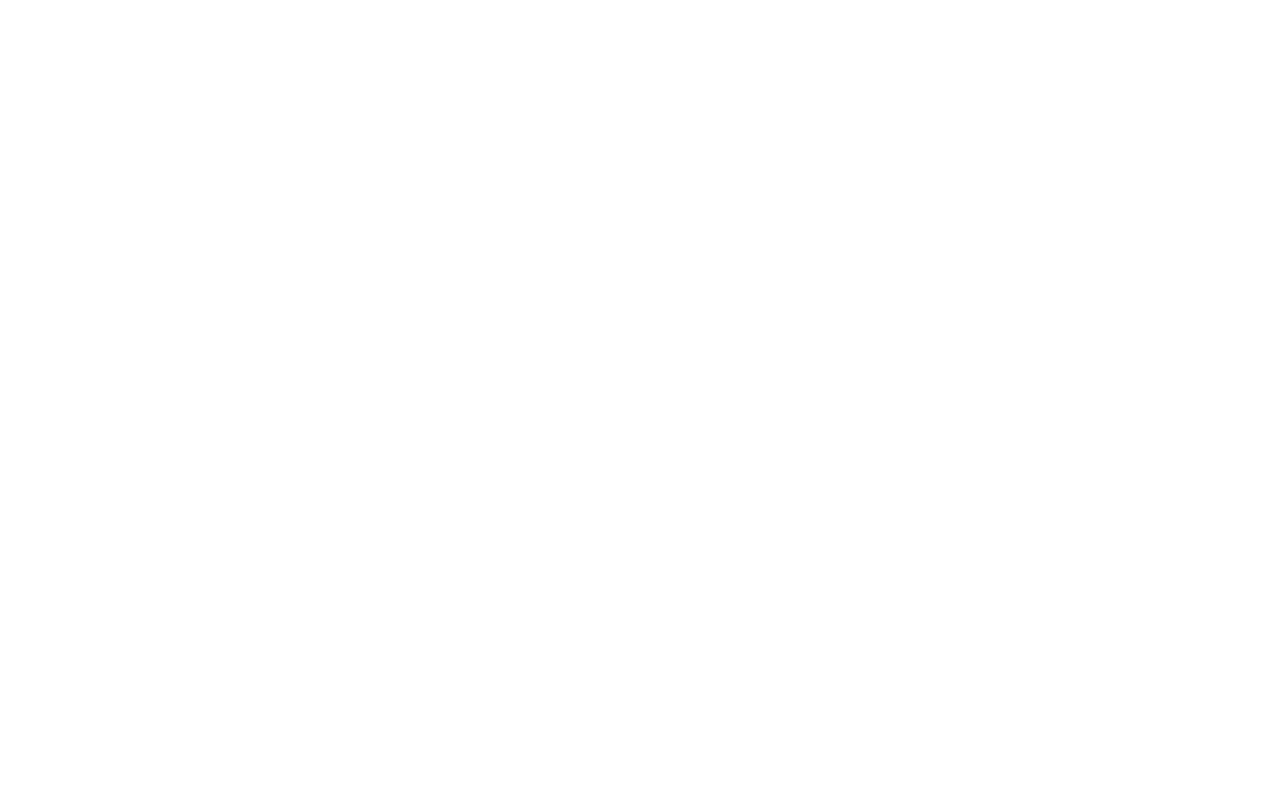
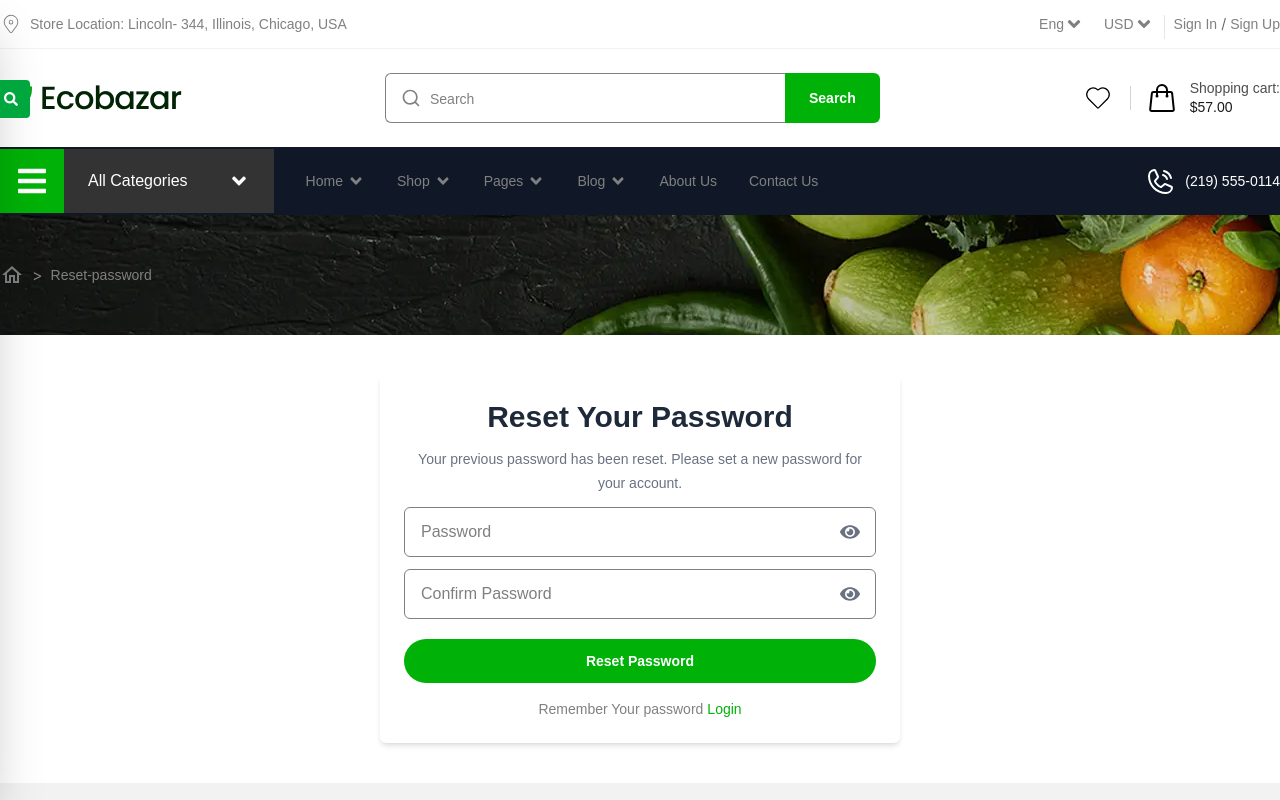
Before and after one commit to sagorcraft/Ecobazar, a React (Vite) app: page /reset-password in a window 1280 px wide. Before the commit this address had no page. Shown: the top 800 px of the page. Built offline with nearby package versions, Linux system fonts and the light colour scheme.

Commit message:
Reset password set

```diff
--- a/src/App.jsx
+++ b/src/App.jsx
@@ -4,6 +4,7 @@
 import Login from "./pages/Login";
 import MainLayouts from "./components/layouts/MainLayouts";
 import Forgot from "./pages/Forgot";
+import Reset from "./pages/Reset";
 
 function App() {
 
@@ -15,6 +16,7 @@
           <Route path="/registration" element={<Registration />} />
           <Route path="/login" element={<Login />} />
           <Route path="/forgot" element={<Forgot />} />
+          <Route path="/reset-password" element={<Reset />} />
         </Route>
       </Routes>
     </>
--- a/src/pages/Reset.jsx
+++ b/src/pages/Reset.jsx
@@ -1,8 +1,50 @@
-import React from 'react'
+import React, { useState } from 'react'
+import { Link } from 'react-router'
+import { FaEye } from "react-icons/fa";
+import { FaEyeSlash } from "react-icons/fa6";
 
 const Reset = () => {
+  let [showPassword, setShowPassword] = useState(false)
+  let [confirmPassword, setConfirmPassword] = useState(false)
   return (
-    <div>Reset</div>
+    <div className='max-w-[520px] w-full bg-white p-6 shadow-md my-10 mx-auto rounded-md'>
+      <div className='text-center'>
+        <h2 className='font-pop text-3xl font-semibold text-gray-800'>
+          Reset Your Password
+        </h2>
+
+        <p className='font-pop text-sm text-gray-500 mt-3 leading-6'>
+          Your previous password has been reset. Please set a new password for your account.
+        </p>
+      </div>
+      <div className='relative mt-3'>
+        <input
+          type={showPassword ? "text" : "password"}
+          placeholder='Password'
+          className='w-full border border-[#808080] py-3 px-4 pr-12 focus:outline-none focus:ring-2 focus:ring-blue-500 rounded-md font-pop font-normal text-base'
+        />
+        <div className='absolute right-4 top-1/2 -translate-y-1/2 cursor-pointer text-gray-500 text-xl' onClick={() => setShowPassword(!showPassword)}>
+          {showPassword ? <FaEyeSlash /> : <FaEye />}
+        </div>
+      </div>
+
+      <div className='relative mt-3'>
+        <input
+          type={confirmPassword ? "text" : "password"}
+          placeholder='Confirm Password'
+          className='w-full border border-[#808080] py-3 px-4 pr-12 focus:outline-none focus:ring-2 focus:ring-blue-500 rounded-md font-pop font-normal text-base'
+        />
+        <div className='absolute right-4 top-1/2 -translate-y-1/2 cursor-pointer text-gray-500 text-xl' onClick={() => setConfirmPassword(!confirmPassword)}>
+          {confirmPassword ? <FaEyeSlash /> : <FaEye />}
+        </div>
+      </div>
+
+      <button type='submit' className='w-full font-pop text-sm font-semibold bg-primary text-white py-3 rounded-full mt-5 hover:bg-green-500 transition-colors duration-300 cursor-pointer'>Reset Password</button>
+      <p className='text-center text-sm text-[#808080] mt-4 font-pop font-normal'>
+        Remember Your password
+        <Link to="/login" className='text-primary hover:underline pl-1 font-pop font-normal text-sm'>Login</Link>
+      </p>
+    </div>
   )
 }
 
```
